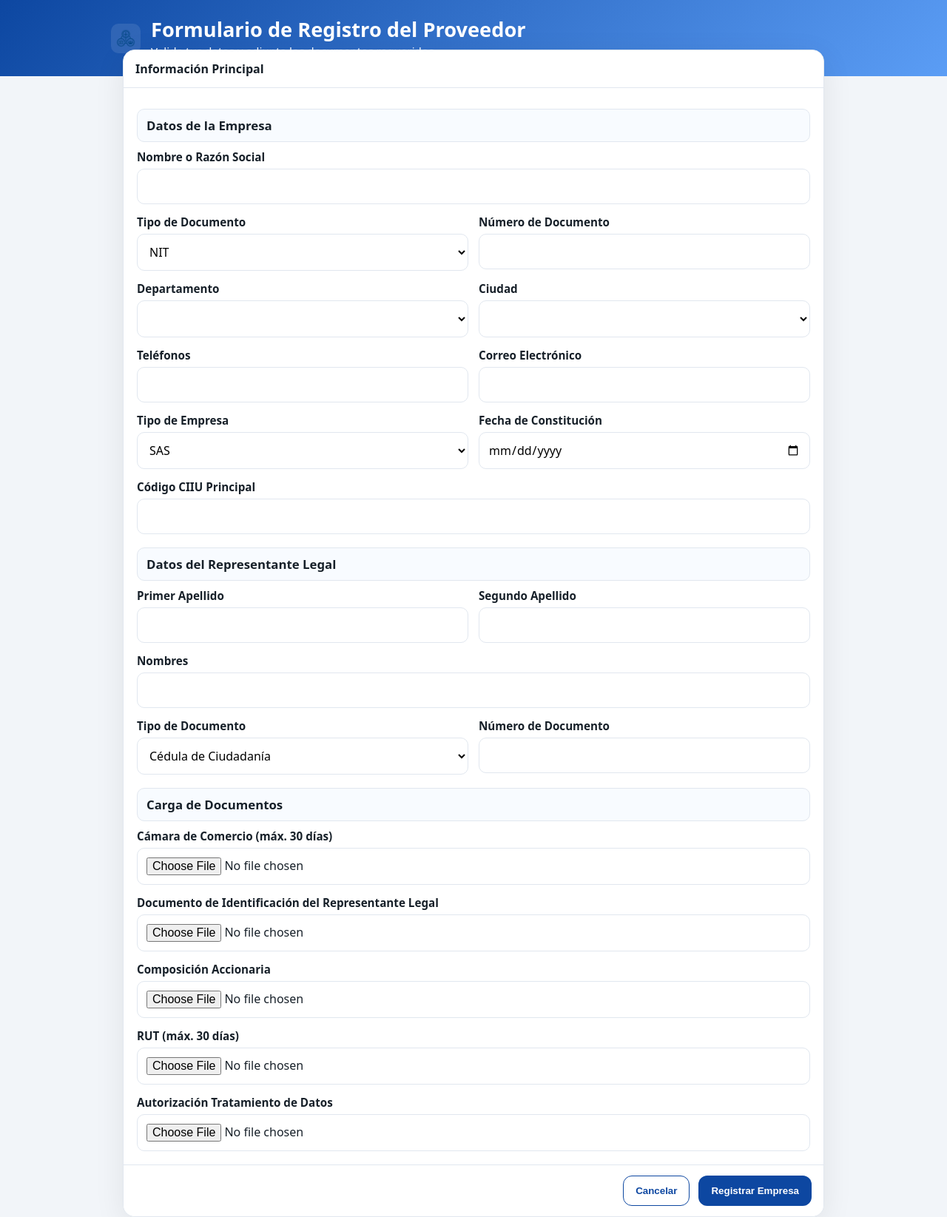
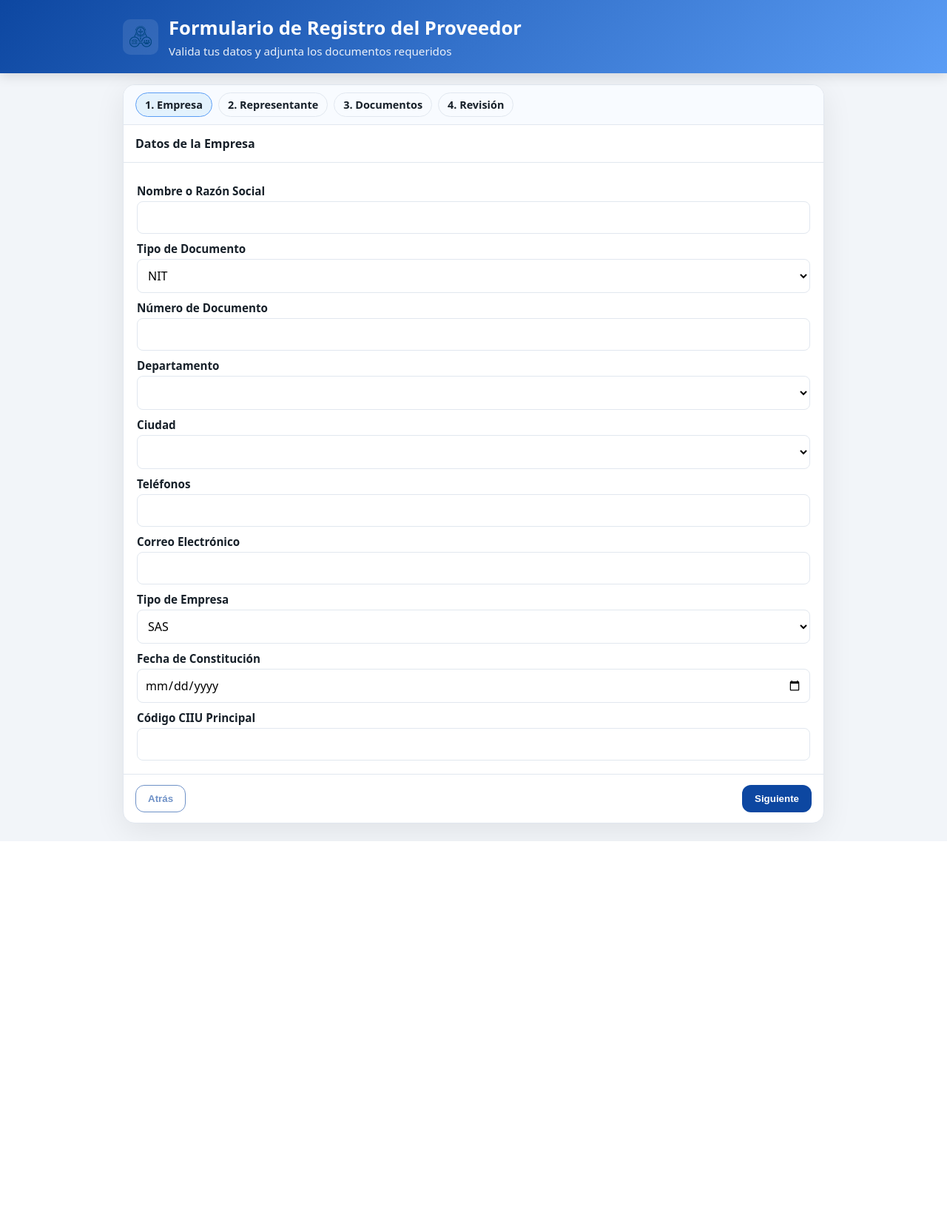
Before and after one commit to LexNovatech/Registro-Proveedores, a Flask app: page / in a window 1280 px wide. Shown: the whole page at 74% size. After the commit the page ends 1137 px from the top, so only its background shows below. Run offline with Flask 3, Linux system fonts and the light colour scheme; lists and menus that the app fills with data are empty.

Commit message:
Update index.html
includding logo and setions

```diff
--- a/Registro-proveedores/registro_formulario_onedrive/templates/index.html
+++ b/Registro-proveedores/registro_formulario_onedrive/templates/index.html
@@ -1,109 +1,88 @@
+
+
 <!DOCTYPE html>
 <html lang="es">
 <head>
 <meta charset="UTF-8">
-  <title>Registro de Empresa • Modelo B</title>
+<title>Registro de Empresa - Paso a Paso</title>
 <meta name="viewport" content="width=device-width, initial-scale=1" />
 
 <style>
-    /* ===== Paleta Modelo B (ajústala a tu marca) ===== */
 :root{
-      --color-primario:#0d47a1;    /* azul profundo */
-      --color-secundario:#5b9df5;  /* azul claro para degradado */
-      --color-fondo:#f2f5f9;       /* fondo de página */
-      --color-texto:#172029;       /* texto principal */
-      --color-borde:#e1e7ef;       /* bordes suaves */
+  --color-primario:#0d47a1;
+  --color-secundario:#5b9df5;
+  --color-fondo:#f2f5f9;
+  --color-texto:#172029;
+  --color-borde:#e1e7ef;
+}
+*,*::before,*::after{ box-sizing:border-box }
+body{
+  margin:0;
+  font-family:system-ui,-apple-system,Segoe UI,Roboto,Arial,sans-serif;
+  background:var(--color-fondo);
+  color:var(--color-texto);
+  padding-top:90px; /* espacio para banner fijo */
 }
 
-    /* Reset suave + tipografía del sistema para iPad/iPhone */
-    *,*::before,*::after{ box-sizing:border-box }
-    html,body{ height:100% }
-    body{
-      margin:0;
-      font-family:system-ui, -apple-system, Segoe UI, Roboto, Arial, sans-serif;
-      background:var(--color-fondo);
-      color:var(--color-texto);
-    }
-
-    /* ===== HERO con banda superior y logo ===== */
+/* Banner fijo */
 .hero{
+  position:fixed; top:0; left:0; right:0;
   background:linear-gradient(135deg,var(--color-primario),var(--color-secundario));
   color:#fff;
-      padding:24px 16px;
+  padding:20px 0;
+  box-shadow:0 4px 16px rgba(0,0,0,.12);
+  z-index:1000;
 }
 .hero .inner{
-      max-width:980px; margin:0 auto;
+  max-width:980px; margin:0 auto; padding:0 16px;
   display:flex; align-items:center; gap:14px;
 }
 .brand-logo{
-      width:40px; height:40px; border-radius:10px; object-fit:contain;
+  width:48px; height:48px; border-radius:10px; object-fit:contain;
   background:#ffffff1a; padding:6px;
 }
-    .hero-title{ margin:0; font-size:1.7rem; line-height:1.15 }
-    .hero-sub{ margin:4px 0 0; opacity:.95; font-size:.95rem }
+.hero-title{ margin:0; font-size:1.6rem }
+.hero-sub{ margin:4px 0 0; font-size:.95rem; opacity:.9 }
 
-    /* ===== Contenedor principal ===== */
-    .wrap{ max-width:980px; margin:-36px auto 40px; padding:0 16px }
-
-    /* ===== Tarjeta del formulario (Modelo B) ===== */
-    form.model-b{
-      background:#fff; color:var(--color-texto);
-      border:1px solid var(--color-borde);
+/* Formulario */
+.wrap{ max-width:980px; margin:24px auto; padding:0 16px }
+.card{
+  background:#fff; border:1px solid var(--color-borde);
   border-radius:16px; overflow:hidden;
   box-shadow:0 10px 40px rgba(0,0,0,.08);
 }
-    .card-head{ padding:14px 16px; border-bottom:1px solid var(--color-borde); background:#fff; font-weight:700 }
+.card-head{ padding:14px 16px; font-weight:700; border-bottom:1px solid var(--color-borde) }
 .card-body{ padding:18px }
-    .actions{ display:flex; gap:12px; justify-content:flex-end; padding:14px 16px; border-top:1px solid var(--color-borde); background:#fff }
-
-    /* Grid responsive para campos (no cambia tus inputs) */
-    .group{ display:grid; grid-template-columns:1fr; gap:14px }
-    @media (min-width:720px){ .group{ grid-template-columns:1fr 1fr } }
-    .full{ grid-column:1/-1 }
-
-    /* Estilo “look B” a tus mismos controles */
-    form.model-b label{ display:block; font-weight:600; font-size:.95rem }
-    form.model-b input[type="text"],
-    form.model-b input[type="email"],
-    form.model-b input[type="tel"],
-    form.model-b input[type="number"],
-    form.model-b input[type="date"],
-    form.model-b input[type="file"],
-    form.model-b select,
-    form.model-b textarea{
-      width:100%; padding:12px;
-      margin-top:6px;
-      border:1px solid var(--color-borde);
-      border-radius:10px; background:#fff; font:inherit; outline:none;
-      transition:border-color .15s, box-shadow .15s;
+.actions{ display:flex; justify-content:space-between; gap:12px; padding:14px 16px; border-top:1px solid var(--color-borde) }
+.btn{ padding:10px 16px; border-radius:12px; border:1px solid transparent; font-weight:700; cursor:pointer }
+.btn-primary{ background:var(--color-primario); color:#fff }
+.btn-outline{ background:#fff; border:1px solid var(--color-primario); color:var(--color-primario) }
+.btn:disabled{ opacity:.6; cursor:not-allowed }
+label{ display:block; margin-top:10px; font-weight:600; font-size:.95rem }
+input, select, textarea{
+  width:100%; padding:10px; margin-top:4px;
+  border:1px solid var(--color-borde); border-radius:8px; background:#fff; font:inherit;
 }
-    form.model-b input:focus,
-    form.model-b select:focus,
-    form.model-b textarea:focus{
+input:focus, select:focus, textarea:focus{
   border-color:var(--color-secundario);
-      box-shadow:0 0 0 3px color-mix(in srgb, var(--color-secundario) 22%, transparent);
+  box-shadow:0 0 0 3px color-mix(in srgb,var(--color-secundario) 22%, transparent);
 }
 
-    /* Botones (se aplican por clase, sin tocar tu type="submit") */
-    .btn{ padding:12px 16px; border-radius:12px; border:1px solid transparent; cursor:pointer; font-weight:700 }
-    .btn-primary{ background:var(--color-primario); color:#fff }
-    .btn-outline{ background:#fff; border-color:var(--color-primario); color:var(--color-primario) }
-    .btn:disabled{ opacity:.6; cursor:not-allowed }
-
-    /* Titulares internos como chips de sección */
-    .section-title{
-      font-size:1.05rem; font-weight:800; margin:10px 0;
-      background:#f8fbff; border:1px solid var(--color-borde); padding:10px 12px; border-radius:10px;
+/* Pasos */
+.step{ display:none }
+.step.active{ display:block }
+.steps{ display:flex; gap:8px; padding:10px 16px; background:#f8fbff; border-bottom:1px solid var(--color-borde) }
+.step-pill{
+  padding:6px 12px; border-radius:999px; border:1px solid var(--color-borde); font-weight:600; font-size:.9rem;
 }
-
-    /* Ocultar el h1 original para no duplicar cabecera (opcional) */
-    .legacy-title{ display:none }
+.step-pill.active{ background:#e3f2fd; border-color:var(--color-secundario) }
+.step-pill.done{ background:#e8f5e9; border-color:#a5d6a7 }
 </style>
 
-  <!-- ===== Tu JS original (intacto) ===== -->
 <script>
-    const ciudadesPorDepartamento = {/* … se mantiene tu enorme objeto tal cual … */};
-    function actualizarCiudades() {
+const ciudadesPorDepartamento = { /* Pega aquí tu objeto original completo */ };
+
+function actualizarCiudades(){
   const deptoSelect = document.getElementById("departamento");
   const ciudadSelect = document.getElementById("ciudad");
   const depto = deptoSelect.value;
@@ -116,16 +95,47 @@
     ciudadSelect.appendChild(option);
   });
 }
-    window.onload = actualizarCiudades;
+
+/* Manejo de pasos */
+let pasoActual = 0;
+function mostrarPaso(i){
+  const pasos = document.querySelectorAll(".step");
+  const pills = document.querySelectorAll(".step-pill");
+  pasos.forEach((p,idx)=>p.classList.toggle("active", idx===i));
+  pills.forEach((pill,idx)=>{
+    pill.classList.toggle("active", idx===i);
+    pill.classList.toggle("done", idx<i);
+  });
+  document.getElementById("btnAtras").disabled = (i===0);
+  document.getElementById("btnSiguiente").style.display = (i<pasos.length-1)?"inline-block":"none";
+  document.getElementById("btnEnviar").style.display = (i===pasos.length-1)?"inline-block":"none";
+  pasoActual = i;
+}
+function siguientePaso(){
+  const paso = document.querySelectorAll(".step")[pasoActual];
+  const requeridos = paso.querySelectorAll("[required]");
+  for(let el of requeridos){
+    if(!el.checkValidity()){ el.reportValidity(); return; }
+  }
+  if(pasoActual<document.querySelectorAll(".step").length-1) mostrarPaso(pasoActual+1);
+}
+function atrasPaso(){ if(pasoActual>0) mostrarPaso(pasoActual-1); }
+function toggleEnviar(){
+  document.getElementById("btnEnviar").disabled = !document.getElementById("acepta_tyc").checked;
+}
+
+window.onload = function(){
+  actualizarCiudades();
+  mostrarPaso(0);
+  toggleEnviar();
+}
 </script>
 </head>
 <body>
 
-  <!-- ===== HERO con logo y título ===== -->
-  <header class="hero" role="banner">
+<header class="hero">
   <div class="inner">
-      <!-- Cambia la ruta por tu logo real -->
-      <img src="Dibujo logo sin fondo-color.png" alt="Logo" class="brand-logo">
+    <img src="Dibujo Logo sin fondo-color.png" alt="Logo" class="brand-logo">
     <div>
       <h1 class="hero-title">Formulario de Registro del Proveedor</h1>
       <p class="hero-sub">Valida tus datos y adjunta los documentos requeridos</p>
@@ -134,141 +144,92 @@
 </header>
 
 <div class="wrap">
-    <!-- ===== Tu formulario original, solo agrego class="model-b" y contenedores ===== -->
-    <form class="model-b" action="/registrado" method="post" enctype="multipart/form-data">
-      <div class="card-head">Información Principal</div>
+<form class="card" action="/registrado" method="post" enctype="multipart/form-data">
+  <div class="steps">
+    <span class="step-pill active">1. Empresa</span>
+    <span class="step-pill">2. Representante</span>
+    <span class="step-pill">3. Documentos</span>
+    <span class="step-pill">4. Revisión</span>
+  </div>
+
+  <!-- Paso 1 -->
+  <div class="step active">
+    <div class="card-head">Datos de la Empresa</div>
     <div class="card-body">
-        <!-- h1/h2 originales ocultos para no duplicar (se conserva por si lo usas en JS) -->
-        <h1 class="legacy-title">Formulario de Registro del Proveedor</h1>
-
-        <!-- Sección: Datos de la Empresa -->
-        <div class="section-title">Datos de la Empresa</div>
-        <div class="group">
-          <div class="full">
       <label>Nombre o Razón Social</label>
       <input type="text" name="razon_social" required>
-          </div>
-
-          <div>
       <label>Tipo de Documento</label>
       <select name="tipo_documento" required>
-              <option value="NIT">NIT</option>
-              <option value="CC">Cédula de Ciudadanía</option>
-              <option value="CE">Cédula de Extranjería</option>
+        <option value="NIT">NIT</option><option value="CC">Cédula de Ciudadanía</option><option value="CE">Cédula de Extranjería</option>
       </select>
-          </div>
-
-          <div>
       <label>Número de Documento</label>
       <input type="text" name="numero_documento" required>
-          </div>
-
-          <div>
       <label>Departamento</label>
       <select name="departamento" id="departamento" onchange="actualizarCiudades()" required>
-              <!-- ===== tus opciones originales del select (intactas) ===== -->
-              <!-- (dejé el contenido exactamente como lo tenías) -->
-              <!-- Para ahorrar espacio en este snippet no repito el enorme listado,
-                   pero en tu archivo final deja TODAS las <option> como las pegaste. -->
+        <!-- tus opciones originales -->
       </select>
-          </div>
-
-          <div>
       <label>Ciudad</label>
-            <select name="ciudad" id="ciudad" required>
-              <!-- idem: mantiene tus options iniciales -->
-            </select>
-          </div>
-
-          <div>
+      <select name="ciudad" id="ciudad" required></select>
       <label>Teléfonos</label>
       <input type="text" name="telefonos">
-          </div>
-
-          <div>
       <label>Correo Electrónico</label>
       <input type="email" name="correo">
-          </div>
-
-          <div>
       <label>Tipo de Empresa</label>
       <select name="tipo_empresa">
-              <option value="SAS">SAS</option>
-              <option value="SA">SA</option>
-              <option value="LTDA">LTDA</option>
+        <option value="SAS">SAS</option><option value="SA">SA</option><option value="LTDA">LTDA</option>
       </select>
-          </div>
-
-          <div>
       <label>Fecha de Constitución</label>
       <input type="date" name="fecha_constitucion">
-          </div>
-
-          <div class="full">
       <label>Código CIIU Principal</label>
       <input type="text" name="codigo_ciiu">
     </div>
   </div>
 
-        <!-- Sección: Representante Legal -->
-        <div class="section-title" style="margin-top:18px">Datos del Representante Legal</div>
-        <div class="group">
-          <div>
-            <label>Primer Apellido</label>
-            <input type="text" name="primer_apellido">
-          </div>
-          <div>
-            <label>Segundo Apellido</label>
-            <input type="text" name="segundo_apellido">
-          </div>
-          <div class="full">
-            <label>Nombres</label>
-            <input type="text" name="nombres_rl">
-          </div>
-          <div>
+  <!-- Paso 2 -->
+  <div class="step">
+    <div class="card-head">Datos del Representante Legal</div>
+    <div class="card-body">
+      <label>Primer Apellido</label><input type="text" name="primer_apellido">
+      <label>Segundo Apellido</label><input type="text" name="segundo_apellido">
+      <label>Nombres</label><input type="text" name="nombres_rl">
       <label>Tipo de Documento</label>
       <select name="tipo_documento_rl">
-              <option value="CC">Cédula de Ciudadanía</option>
-              <option value="CE">Cédula de Extranjería</option>
+        <option value="CC">Cédula de Ciudadanía</option><option value="CE">Cédula de Extranjería</option>
       </select>
-          </div>
-          <div>
-            <label>Número de Documento</label>
-            <input type="text" name="numero_documento_rl">
+      <label>Número de Documento</label><input type="text" name="numero_documento_rl">
     </div>
   </div>
 
-        <!-- Sección: Documentos -->
-        <div class="section-title" style="margin-top:18px">Carga de Documentos</div>
-        <div class="group">
-          <div class="full">
-            <label>Cámara de Comercio (máx. 30 días)</label>
-            <input type="file" name="camara_comercio" accept=".pdf,.jpg,.png">
+  <!-- Paso 3 -->
+  <div class="step">
+    <div class="card-head">Carga de Documentos</div>
+    <div class="card-body">
+      <label>Cámara de Comercio</label><input type="file" name="camara_comercio" accept=".pdf,.jpg,.png">
+      <label>Documento Identidad Representante</label><input type="file" name="doc_identidad" accept=".pdf,.jpg,.png">
+      <label>Composición Accionaria</label><input type="file" name="composicion_accionaria" accept=".pdf,.jpg,.png">
+      <label>RUT</label><input type="file" name="rut" accept=".pdf,.jpg,.png">
+      <label>Autorización Datos</label><input type="file" name="autorizacion_datos" accept=".pdf,.jpg,.png">
     </div>
-          <div class="full">
-            <label>Documento de Identificación del Representante Legal</label>
-            <input type="file" name="doc_identidad" accept=".pdf,.jpg,.png">
   </div>
-          <div class="full">
-            <label>Composición Accionaria</label>
-            <input type="file" name="composicion_accionaria" accept=".pdf,.jpg,.png">
-          </div>
-          <div class="full">
-            <label>RUT (máx. 30 días)</label>
-            <input type="file" name="rut" accept=".pdf,.jpg,.png">
-          </div>
-          <div class="full">
-            <label>Autorización Tratamiento de Datos</label>
-            <input type="file" name="autorizacion_datos" accept=".pdf,.jpg,.png">
-          </div>
+
+  <!-- Paso 4 -->
+  <div class="step">
+    <div class="card-head">Revisión y Aceptación</div>
+    <div class="card-body">
+      <p>Por favor confirma que toda la información es correcta y acepta los términos y condiciones.</p>
+      <label><input type="checkbox" id="acepta_tyc" onclick="toggleEnviar()"> Acepto los términos y condiciones</label>
     </div>
   </div>
 
   <div class="actions">
-        <button type="reset" class="btn btn-outline">Cancelar</button>
-        <button type="submit" class="btn btn-primary">Registrar Empresa</button>
+    <button type="button" id="btnAtras" class="btn btn-outline" onclick="atrasPaso()">Atrás</button>
+    <div>
+      <button type="button" id="btnSiguiente" class="btn btn-primary" onclick="siguientePaso()">Siguiente</button>
+      <button type="submit" id="btnEnviar" class="btn btn-primary" style="display:none" disabled>Enviar</button>
+    </div>
   </div>
 </form>
 </div>
+
 </body>
 </html>
```
Lines whose indentation alone changed are shown as unchanged.
